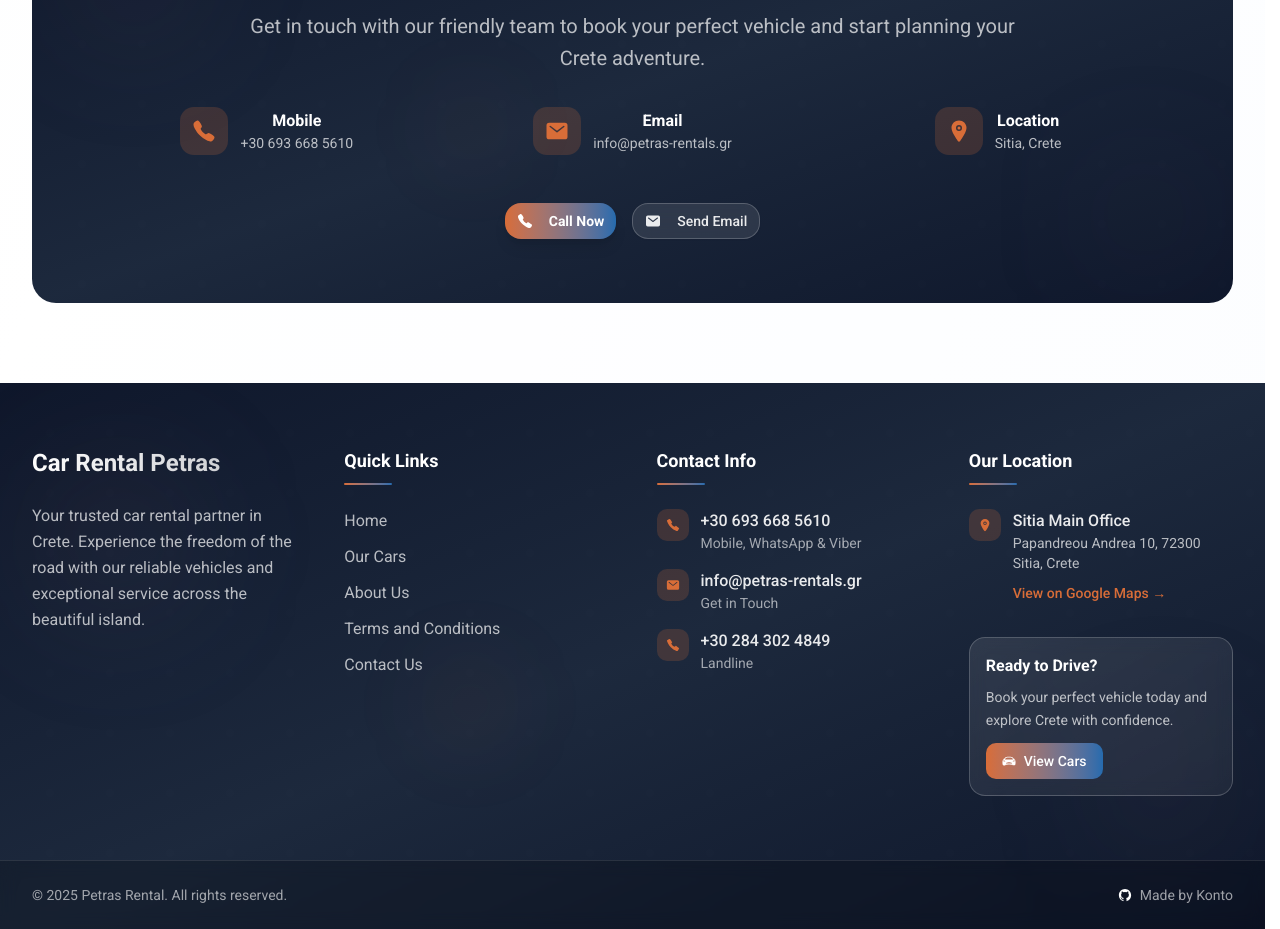
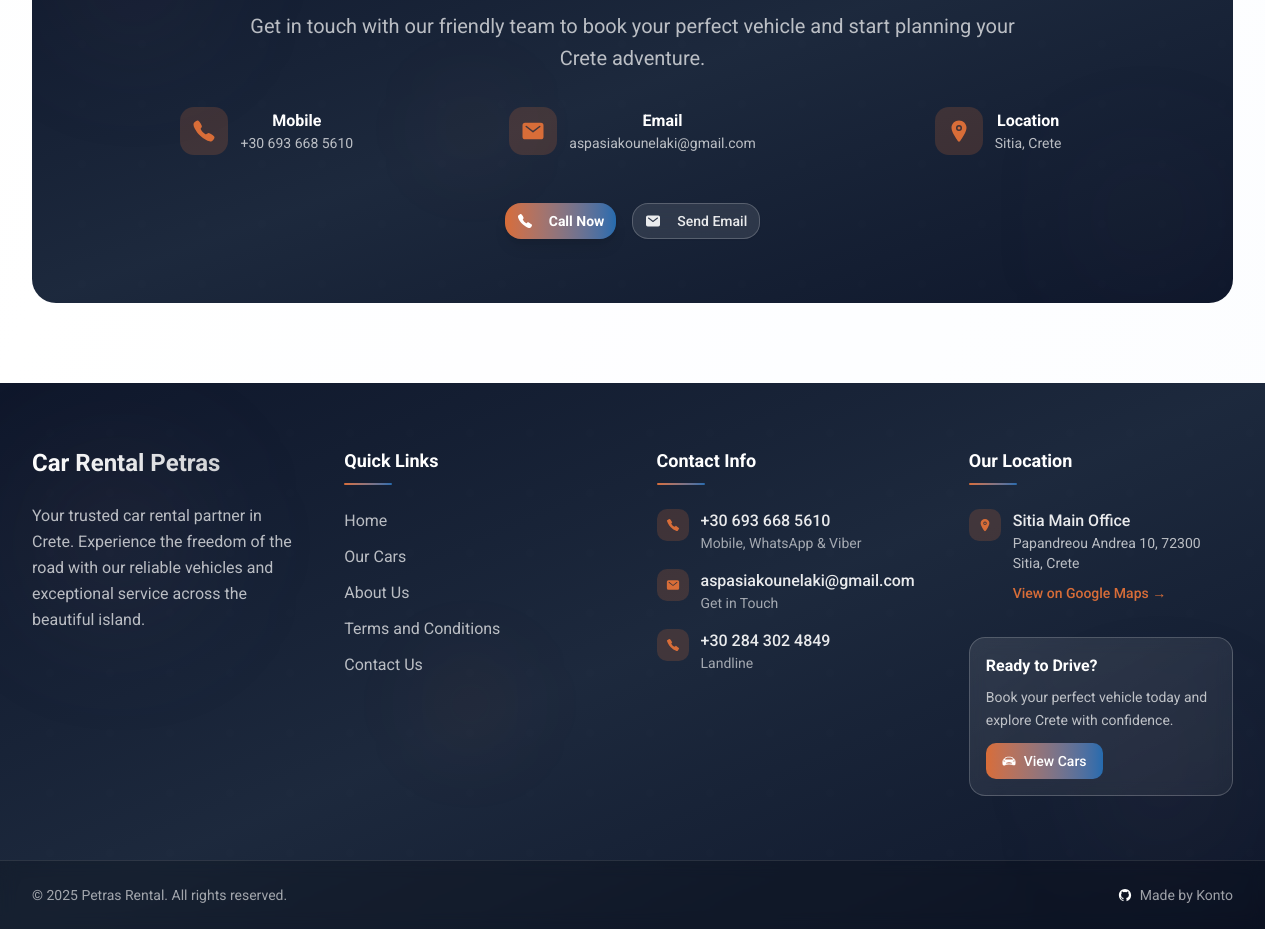
Before and after one commit to Kontogiorgakis/petras, a Next.js app: page /en/about-us in a window 1280 px wide. Shown: the part 2540-3469 px from the top of the page. Built offline with nearby package versions, Linux system fonts and the light colour scheme.

Commit message:
Update contact email across components and localization files to reflect new email address. Enhance form submission handling in ContactUs component for improved user feedback and error handling.

```diff
--- a/components/AboutUs.tsx
+++ b/components/AboutUs.tsx
@@ -249,7 +249,7 @@
                     {t("cta.buttons.callNow")}
                   </Button>
                 </a>
-                <a href="mailto:info@petras-rentals.gr">
+                <a href="mailto:aspasiakounelaki@gmail.com">
                   <Button
                     variant="outline"
                     className="bg-white/10 border-white/20 text-white/90 hover:bg-white/20 hover:text-white px-8 py-3 rounded-2xl backdrop-blur-sm transition-all duration-300"
--- a/components/ContactUs.tsx
+++ b/components/ContactUs.tsx
@@ -29,7 +29,7 @@
   {
     icon: IoMail,
     key: "email",
-    action: "mailto:info@petras-rentals.gr",
+    action: "mailto:aspasiakounelaki@gmail.com",
     color: "from-purple-500 to-indigo-600",
   },
 ] as const;
@@ -55,12 +55,32 @@
     e.preventDefault();
     setIsSubmitting(true);
 
-    // Simulate form submission
-    await new Promise((resolve) => setTimeout(resolve, 2000));
+    try {
+      // Formsubmit.co - Works immediately, no signup needed!
+      const formData2 = new FormData();
+      formData2.append("name", formData.name);
+      formData2.append("email", formData.email);
+      formData2.append("phone", formData.phone || "Not provided");
+      formData2.append("subject", formData.subject);
+      formData2.append("message", formData.message);
 
-    setIsSubmitting(false);
-    setFormData({ name: "", email: "", phone: "", subject: "", message: "" });
-    alert(t("form.success"));
+      const response = await fetch("https://formsubmit.co/aspasiakounelaki@gmail.com", {
+        method: "POST",
+        body: formData2,
+      });
+
+      if (response.ok) {
+        setFormData({ name: "", email: "", phone: "", subject: "", message: "" });
+        alert(t("form.success"));
+      } else {
+        alert(t("form.error"));
+      }
+    } catch (error) {
+      console.error("Error:", error);
+      alert(t("form.error"));
+    } finally {
+      setIsSubmitting(false);
+    }
   };
 
   return (
--- a/components/TermsAndConditions.tsx
+++ b/components/TermsAndConditions.tsx
@@ -147,11 +147,11 @@
               </a>
 
               <a
-                href="mailto:info@petras-rentals.gr"
+                href="mailto:aspasiakounelaki@gmail.com"
                 className="inline-flex items-center gap-3 bg-white/10 text-white px-6 py-3 rounded-xl font-medium hover:bg-white/20 transition-all duration-300 border border-white/20"
               >
                 <IoMail className="text-lg" />
-                info@petras-rentals.gr
+                aspasiakounelaki@gmail.com
               </a>
             </div>
           </div>
--- a/lib/messages/de.json
+++ b/lib/messages/de.json
@@ -320,7 +320,7 @@
         },
         "email": {
           "label": "E-Mail",
-          "value": "info@petras-rentals.gr"
+          "value": "aspasiakounelaki@gmail.com"
         },
         "location": {
           "label": "Standort",
@@ -566,7 +566,7 @@
         },
         "email": {
           "title": "E-Mail",
-          "value": "info@petras-rentals.gr"
+          "value": "aspasiakounelaki@gmail.com"
         },
         "location": {
           "title": "Standort",
@@ -609,7 +609,7 @@
       "email": {
         "title": "E-Mail",
         "description": "Senden Sie uns eine Nachricht",
-        "value": "info@petras-rentals.gr"
+        "value": "aspasiakounelaki@gmail.com"
       }
     },
     "form": {
@@ -643,7 +643,8 @@
         "send": "Nachricht Senden",
         "sending": "Wird gesendet..."
       },
-      "success": "Vielen Dank für Ihre Nachricht! Wir melden uns bald bei Ihnen."
+      "success": "Vielen Dank für Ihre Nachricht! Wir melden uns bald bei Ihnen.",
+      "error": "Entschuldigung, beim Senden Ihrer Nachricht ist ein Fehler aufgetreten. Bitte versuchen Sie es erneut oder kontaktieren Sie uns direkt."
     },
     "office": {
       "title": {
@@ -661,7 +662,7 @@
       },
       "email": {
         "title": "E-Mail",
-        "value": "info@petras-rentals.gr"
+        "value": "aspasiakounelaki@gmail.com"
       }
     },
     "hours": {
@@ -829,7 +830,7 @@
           "label": "Mobil, WhatsApp & Viber"
         },
         "email": {
-          "value": "info@petras-rentals.gr",
+          "value": "aspasiakounelaki@gmail.com",
           "label": "Kontakt"
         },
         "landline": {
--- a/lib/messages/el.json
+++ b/lib/messages/el.json
@@ -320,7 +320,7 @@
         },
         "email": {
           "label": "Email",
-          "value": "info@petras-rentals.gr"
+          "value": "aspasiakounelaki@gmail.com"
         },
         "location": {
           "label": "Τοποθεσία",
@@ -566,7 +566,7 @@
         },
         "email": {
           "title": "Email",
-          "value": "info@petras-rentals.gr"
+          "value": "aspasiakounelaki@gmail.com"
         },
         "location": {
           "title": "Τοποθεσία",
@@ -609,7 +609,7 @@
       "email": {
         "title": "Email",
         "description": "Στείλτε μας μήνυμα",
-        "value": "info@petras-rentals.gr"
+        "value": "aspasiakounelaki@gmail.com"
       }
     },
     "form": {
@@ -643,7 +643,8 @@
         "send": "Αποστολή Μηνύματος",
         "sending": "Αποστέλλεται..."
       },
-      "success": "Ευχαριστούμε για το μήνυμά σας! Θα επικοινωνήσουμε σύντομα."
+      "success": "Ευχαριστούμε για το μήνυμά σας! Θα επικοινωνήσουμε σύντομα.",
+      "error": "Λυπούμαστε, υπήρξε σφάλμα κατά την αποστολή του μηνύματός σας. Παρακαλώ δοκιμάστε ξανά ή επικοινωνήστε μαζί μας απευθείας."
     },
     "office": {
       "title": {
@@ -661,7 +662,7 @@
       },
       "email": {
         "title": "Email",
-        "value": "info@petras-rentals.gr"
+        "value": "aspasiakounelaki@gmail.com"
       }
     },
     "hours": {
@@ -829,7 +830,7 @@
           "label": "Κινητό, WhatsApp & Viber"
         },
         "email": {
-          "value": "info@petras-rentals.gr",
+          "value": "aspasiakounelaki@gmail.com",
           "label": "Επικοινωνήστε"
         },
         "landline": {
--- a/lib/messages/en.json
+++ b/lib/messages/en.json
@@ -234,8 +234,8 @@
         },
         "heritage": {
           "title": "Our Story",
-          "description": "50+ years of family tradition in beautiful Sitia",
-          "content": "Learn about our 50+ years of history, family values, and unwavering commitment to providing exceptional rental experiences in Crete.",
+          "description": "41+ years of family tradition in beautiful Sitia",
+          "content": "Learn about our 41+ years of history, family values, and unwavering commitment to providing exceptional rental experiences in Crete.",
           "button": "Learn Our Story"
         },
         "contact": {
@@ -320,7 +320,7 @@
         },
         "email": {
           "label": "Email",
-          "value": "info@petras-rentals.gr"
+          "value": "aspasiakounelaki@gmail.com"
         },
         "location": {
           "label": "Location",
@@ -490,7 +490,7 @@
         "viewFleet": "View Our Fleet"
       },
       "stats": {
-        "customers": "500+",
+        "customers": "100+",
         "customersLabel": "Happy Customers"
       }
     },
@@ -566,7 +566,7 @@
         },
         "email": {
           "title": "Email",
-          "value": "info@petras-rentals.gr"
+          "value": "aspasiakounelaki@gmail.com"
         },
         "location": {
           "title": "Location",
@@ -609,7 +609,7 @@
       "email": {
         "title": "Email",
         "description": "Send us a message",
-        "value": "info@petras-rentals.gr"
+        "value": "aspasiakounelaki@gmail.com"
       }
     },
     "form": {
@@ -643,7 +643,8 @@
         "send": "Send Message",
         "sending": "Sending..."
       },
-      "success": "Thank you for your message! We'll get back to you soon."
+      "success": "Thank you for your message! We'll get back to you soon.",
+      "error": "Sorry, there was an error sending your message. Please try again or contact us directly."
     },
     "office": {
       "title": {
@@ -661,7 +662,7 @@
       },
       "email": {
         "title": "Email",
-        "value": "info@petras-rentals.gr"
+        "value": "aspasiakounelaki@gmail.com"
       }
     },
     "hours": {
@@ -829,7 +830,7 @@
           "label": "Mobile, WhatsApp & Viber"
         },
         "email": {
-          "value": "info@petras-rentals.gr",
+          "value": "aspasiakounelaki@gmail.com",
           "label": "Get in Touch"
         },
         "landline": {
--- a/lib/messages/fr.json
+++ b/lib/messages/fr.json
@@ -320,7 +320,7 @@
         },
         "email": {
           "label": "Email",
-          "value": "info@petras-rentals.gr"
+          "value": "aspasiakounelaki@gmail.com"
         },
         "location": {
           "label": "Emplacement",
@@ -566,7 +566,7 @@
         },
         "email": {
           "title": "Email",
-          "value": "info@petras-rentals.gr"
+          "value": "aspasiakounelaki@gmail.com"
         },
         "location": {
           "title": "Emplacement",
@@ -609,7 +609,7 @@
       "email": {
         "title": "Email",
         "description": "Envoyez-nous un message",
-        "value": "info@petras-rentals.gr"
+        "value": "aspasiakounelaki@gmail.com"
       }
     },
     "form": {
@@ -643,7 +643,8 @@
         "send": "Envoyer le Message",
         "sending": "Envoi en cours..."
       },
-      "success": "Merci pour votre message ! Nous vous répondrons bientôt."
+      "success": "Merci pour votre message ! Nous vous répondrons bientôt.",
+      "error": "Désolé, il y a eu une erreur lors de l'envoi de votre message. Veuillez réessayer ou nous contacter directement."
     },
     "office": {
       "title": {
@@ -661,7 +662,7 @@
       },
       "email": {
         "title": "Email",
-        "value": "info@petras-rentals.gr"
+        "value": "aspasiakounelaki@gmail.com"
       }
     },
     "hours": {
@@ -829,7 +830,7 @@
           "label": "Mobile, WhatsApp & Viber"
         },
         "email": {
-          "value": "info@petras-rentals.gr",
+          "value": "aspasiakounelaki@gmail.com",
           "label": "Nous Contacter"
         },
         "landline": {
```
